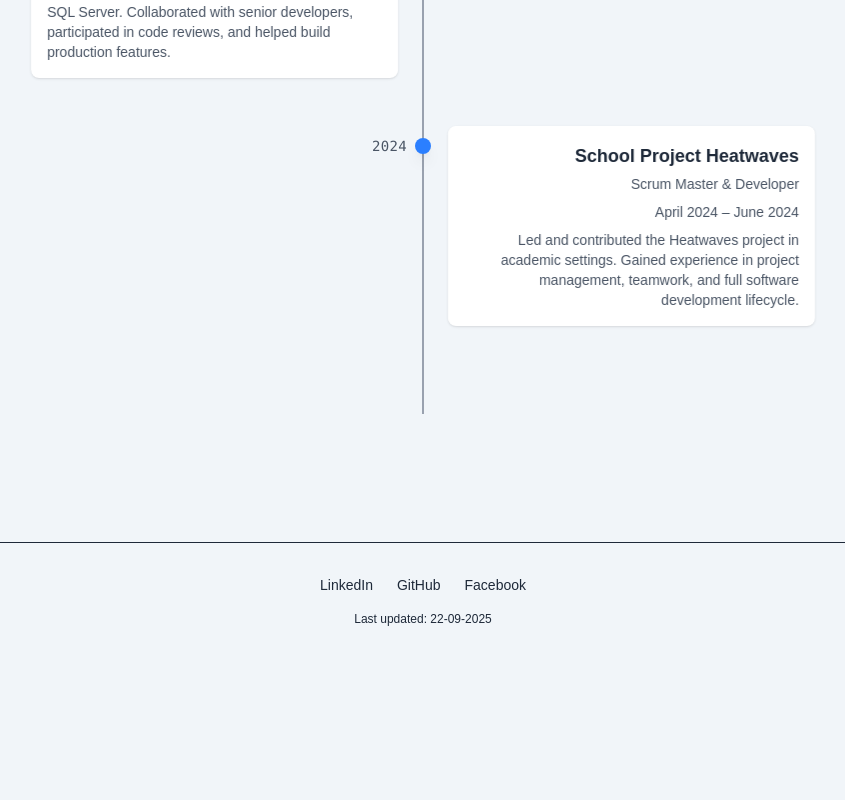
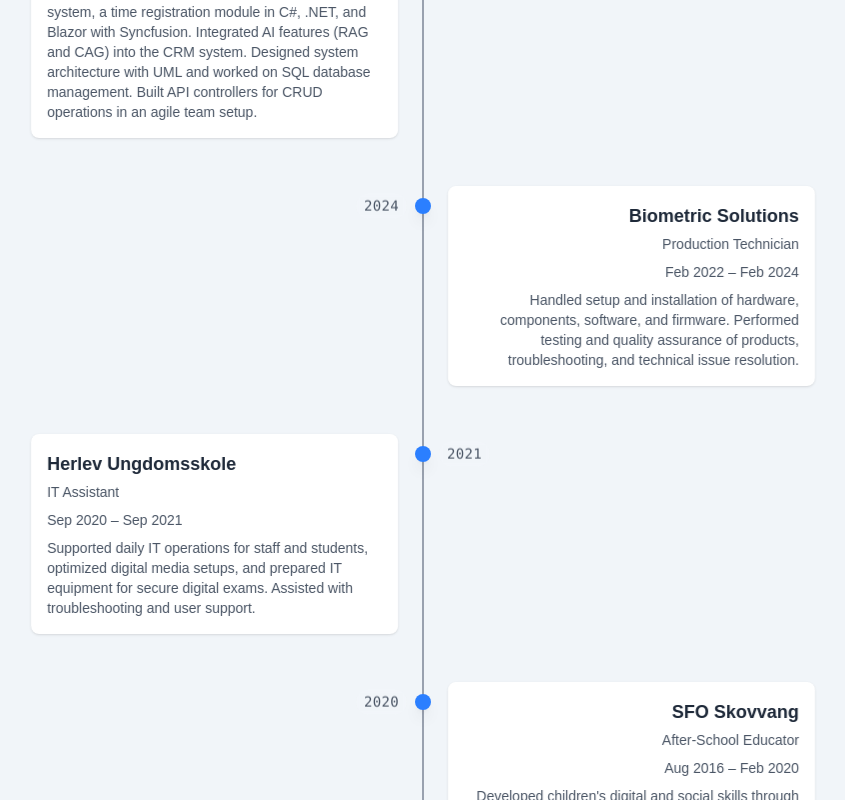
Before and after one commit to Nuggitt/portfolio-nextjs, a Next.js app: page /work in a window 1280 px wide. Shown: the part 380-1180 px from the top of the page, without its empty margins (217-1062 px from the left). Before the commit the page ends 1055 px from the top, so only its background shows below. Built offline with nearby package versions, Linux system fonts and the light colour scheme.

Commit message:
added real value to work and education timelines

```diff
--- a/src/app/about/page.js
+++ b/src/app/about/page.js
@@ -177,7 +177,7 @@
           transition={{ duration: 0.5 }}
           className="card"
         >
-          <h2 className="card-title-xl">Values & Working Style</h2>
+          <h2 className="card-title-xl">My Values & How I Work</h2>
           <p className="text-muted">
             I value being <b>open-minded</b> and see mistakes as opportunities
             to learn. I strive to stay <b>reflective</b> about my work and
--- a/src/app/globals.css
+++ b/src/app/globals.css
@@ -190,7 +190,10 @@
 
 /* Skjul centerkolonnen helt på mobil */
 .timeline-center-col {
-  display: none;
+  /* ... dine eksisterende regler ... */
+  position: relative; /* sikkerhed, hvis ikke allerede sat via class */
+  --dot: 16px; /* matcher .timeline-dot--center w-4 h-4 (16px) */
+  --gap: 8px; /* luft mellem dot og label */
 }
 
 /* Kolonner på mobil = samme kolonne */
@@ -224,17 +227,46 @@
   @apply hidden sm:block absolute left-1/2 top-1/2 -translate-x-1/2 -translate-y-1/2 w-4 h-4 rounded-full bg-blue-500 shadow-lg;
 }
 
+/* ===== Ensartet år-label i midten ===== */
 .timeline-year {
-  @apply hidden sm:block absolute top-1/2 -translate-y-1/2 text-sm font-mono tracking-wide text-gray-600 dark:text-gray-300 transition-colors duration-300;
+  @apply hidden sm:block absolute text-sm font-mono tracking-wide text-gray-600 dark:text-gray-300 transition-colors duration-300;
+  top: 50%;
+  transform: translateY(-50%);
+  font-variant-numeric: tabular-nums;
+  white-space: nowrap;
+  padding: 0.15rem 0.5rem;
+  border-radius: 9999px;
+  background: rgba(255, 255, 255, 0.06);
+  backdrop-filter: blur(2px);
+  min-width: 3.2rem;
+  text-align: center;
 }
+
 .timeline-year:hover {
   @apply text-blue-600 dark:text-blue-400;
 }
+
 .timeline-year--right {
-  @apply left-1/2 ml-4 text-left;
+  left: 50%;
+  /* offset = halvdelen af dot + gap */
+  transform: translate(calc(var(--dot) / 2 + var(--gap)), -50%);
+  text-align: left;
 }
+
 .timeline-year--left {
-  @apply right-1/2 mr-4 text-right;
+  right: 50%;
+  transform: translate(calc(-1 * (var(--dot) / 2 + var(--gap))), -50%);
+  text-align: right;
+}
+
+/* Lidt ekstra plads, hvis teksterne kommer tæt på linjen på små skærme */
+@media (max-width: 768px) {
+  .timeline-year--left {
+    margin-right: 0.5rem;
+  }
+  .timeline-year--right {
+    margin-left: 0.5rem;
+  }
 }
 
 /* ===== Contact ===== */
--- a/src/components/educationTimeline.js
+++ b/src/components/educationTimeline.js
@@ -3,22 +3,22 @@
 
 const educations = [
   {
-    institution: "University of Example",
-    degree: "BSc in Computer Science",
-    start: "Sep 2021",
-    end: "Jun 2024",
-    year: "2024",
+    institution: "Zealand Roskilde",
+    degree: "AP Graduate in Computer Science",
+    start: "Sep 2022",
+    end: "Jun 2025",
+    year: "2025",
     description:
-      "Focused on software engineering, .NET, web technologies, and databases. Projects in Next.js and cloud deployment.",
+      "Focused on software development with .NET, C#, Razor Pages, Blazor, SQL, and web technologies such as HTML, CSS, Bootstrap, and Vue.js. Practical experience with CRUD operations, REST API integration, and Agile methods like Scrum and XP. Projects included Next.js development, cloud deployment, and AI integration in CRM systems using RAG and CAG.",
   },
   {
-    institution: "University of Example",
-    degree: "BSc in Computer Science",
-    start: "Sep 2021",
-    end: "Jun 2024",
-    year: "2024",
+    institution: "UCC Frøbel, København",
+    degree: "Professional Bachelor's Degree in Pedagogy",
+    start: "Feb 2013",
+    end: "Aug 2016",
+    year: "2016",
     description:
-      "Focused on software engineering, .NET, web technologies, and databases. Projects in Next.js and cloud deployment.",
+      "Focused on educational theory, child development, and social pedagogy. Specialized in media pedagogy and digital literacy, with hands-on teaching experience. Served as IT coordinator for the after-school program (SFO), responsible for digital tools, support, and integration of technology in learning activities.",
   },
 ];
 
--- a/src/components/timeLine.js
+++ b/src/components/timeLine.js
@@ -3,24 +3,43 @@
 
 const experiences = [
   {
-    company: "ChannelCRM",
+    company: "Beezy365",
     title: "Internship - Software Developer",
     start: "Jan 2025",
     end: "Mar 2025",
-    year: "2025",
     description:
-      "Worked on internal web applications using .NET and SQL Server. Collaborated with senior developers, participated in code reviews, and helped build production features.",
+      "Developed different Integrations in the ChannelCRM system, a time registration module in C#, .NET, and Blazor with Syncfusion. Integrated AI features (RAG and CAG) into the CRM system. Designed system architecture with UML and worked on SQL database management. Built API controllers for CRUD operations in an agile team setup.",
   },
   {
-    company: "School Project Heatwaves",
-    title: "Scrum Master & Developer",
-    start: "April 2024",
-    end: "June 2024",
-    year: "2024",
+    company: "Biometric Solutions",
+    title: "Production Technician",
+    start: "Feb 2022",
+    end: "Feb 2024",
     description:
-      "Led and contributed the Heatwaves project in academic settings. Gained experience in project management, teamwork, and full software development lifecycle.",
+      "Handled setup and installation of hardware, components, software, and firmware. Performed testing and quality assurance of products, troubleshooting, and technical issue resolution.",
+  },
+  {
+    company: "Herlev Ungdomsskole",
+    title: "IT Assistant",
+    start: "Sep 2020",
+    end: "Sep 2021",
+    description:
+      "Supported daily IT operations for staff and students, optimized digital media setups, and prepared IT equipment for secure digital exams. Assisted with troubleshooting and user support.",
+  },
+  {
+    company: "SFO Skovvang",
+    title: "After-School Educator",
+    start: "Aug 2016",
+    end: "Feb 2020",
+    description:
+      "Developed children's digital and social skills through media education and digital literacy. Acted as IT responsible for the SFO, integrating digital tools and supporting staff with technology.",
   },
 ];
+
+function getYear(dateStr) {
+  const d = new Date(dateStr);
+  return isNaN(d.getTime()) ? "" : String(d.getFullYear());
+}
 
 function useInViewOnce(
   options = { threshold: 0.15, rootMargin: "0px 0px -10% 0px" }
@@ -106,6 +125,8 @@
       <div className="timeline-center-line" />
       {experiences.map((exp, index) => {
         const isLeft = index % 2 === 0;
+        // Kun ét år i midten (slutår falder tilbage til startår, hvis nødvendigt)
+        const yearLabel = getYear(exp.end) || getYear(exp.start);
         return (
           <div key={index} className="timeline-row">
             <div className="timeline-col-left">
@@ -125,7 +146,7 @@
                     : "timeline-year timeline-year--left"
                 }
               >
-                {exp.year}
+                {yearLabel}
               </span>
             </div>
 
```
